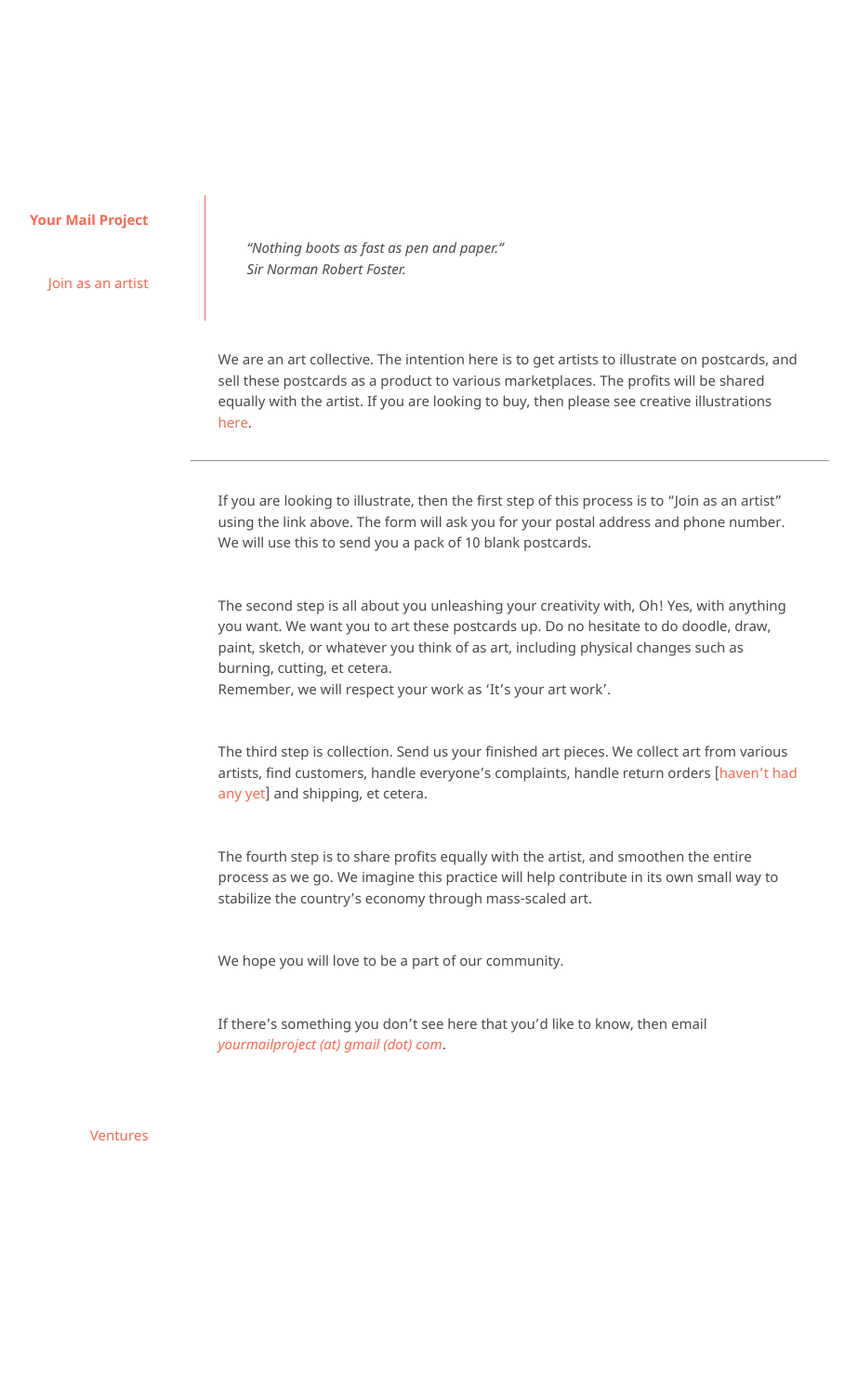
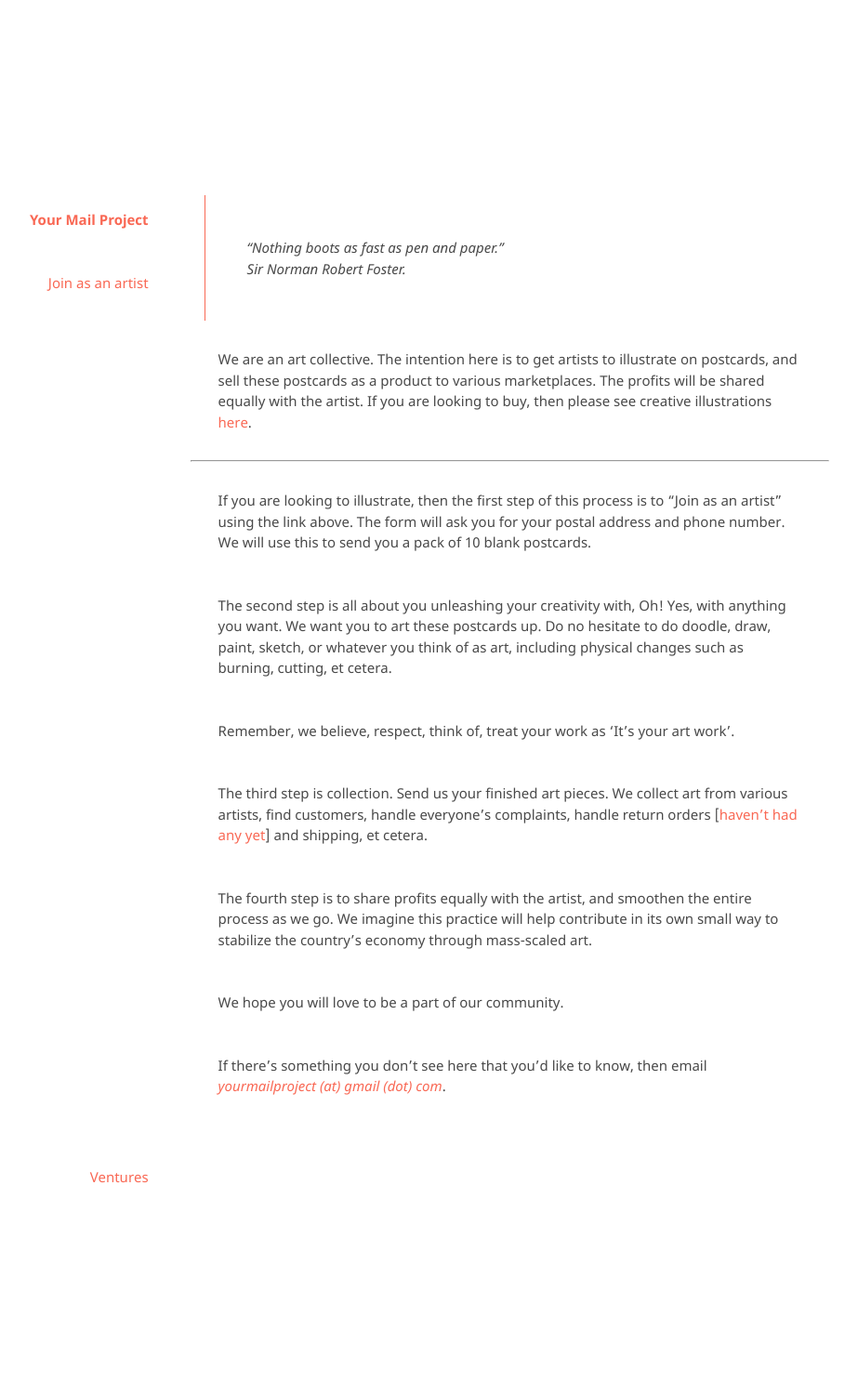
Before and after one commit to kvshvlin/yourmailproject, a Jekyll site: the page built from index.md, in a window 1280 px wide. Shown: the whole page at 93% size, without its empty margins (193-1116 px from the left). Built offline with Jekyll 4.4.1, drawn with Linux system fonts in a browser that asks for light colours; our own code applies the rules of GitHub Pages for plain Markdown files; before the commit the page ends 1457 px from its top, so only the background shows below that.

Commit message:
Update index.md

```diff
--- a/index.md
+++ b/index.md
@@ -8,7 +8,8 @@ We are an art collective. The intention here is to get artists to illustrate on
 If you are looking to illustrate, then the first step of this process is to "Join as an artist" using the link above. The form will ask you for your postal address and phone number. We will use this to send you a pack of 10 blank postcards.
 
 The second step is all about you unleashing your creativity with, Oh! Yes, with anything you want. We want you to art these postcards up. Do no hesitate to do doodle, draw, paint, sketch, or whatever you think of as art, including physical changes such as burning, cutting, et cetera.
-Remember, we will respect your work as 'It's your art work'.
+
+Remember, we believe, respect, think of, treat your work as 'It's your art work'.
 
 The third step is collection. Send us your finished art pieces. We collect art from various artists, find customers, handle everyone's complaints, handle return orders [[haven't had any yet]()] and shipping, et cetera.
 
```
